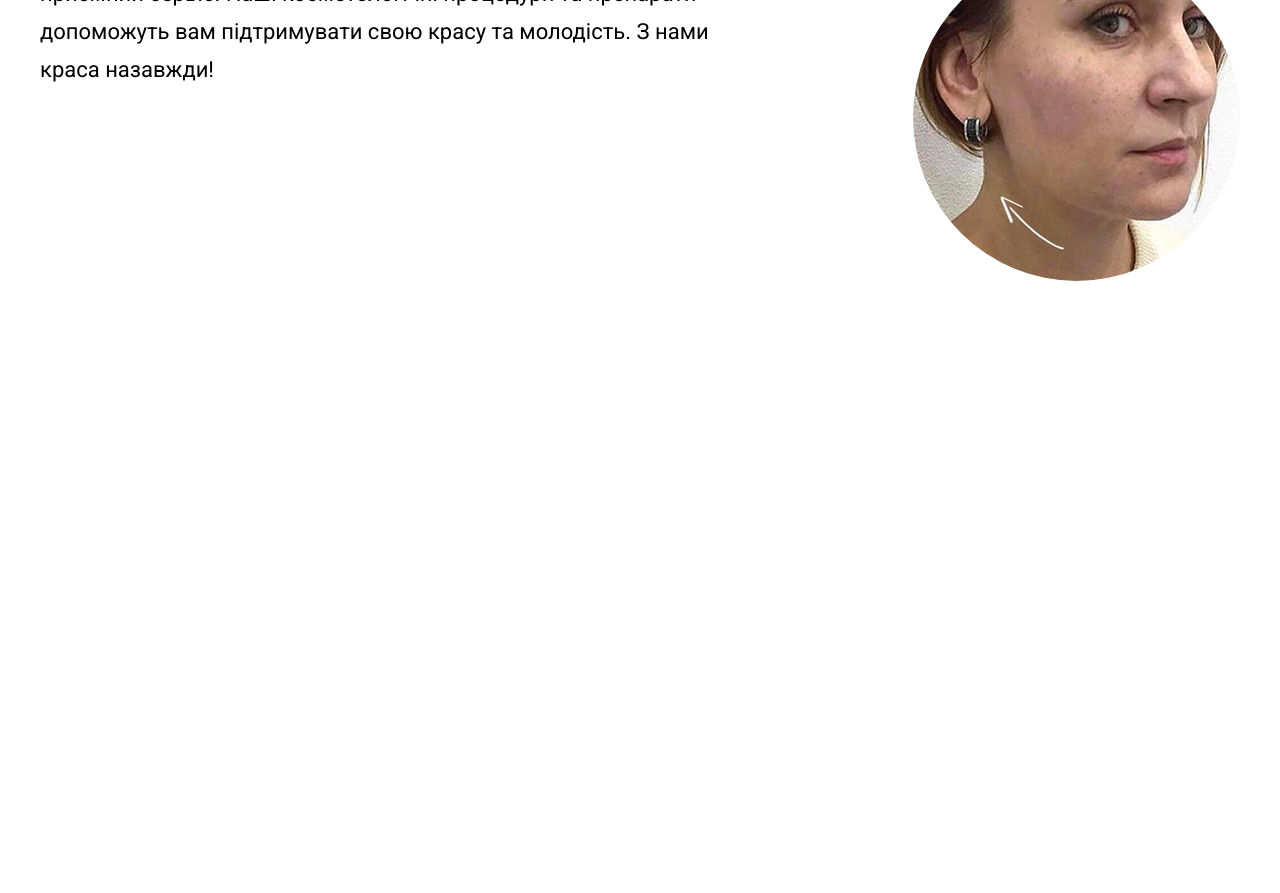
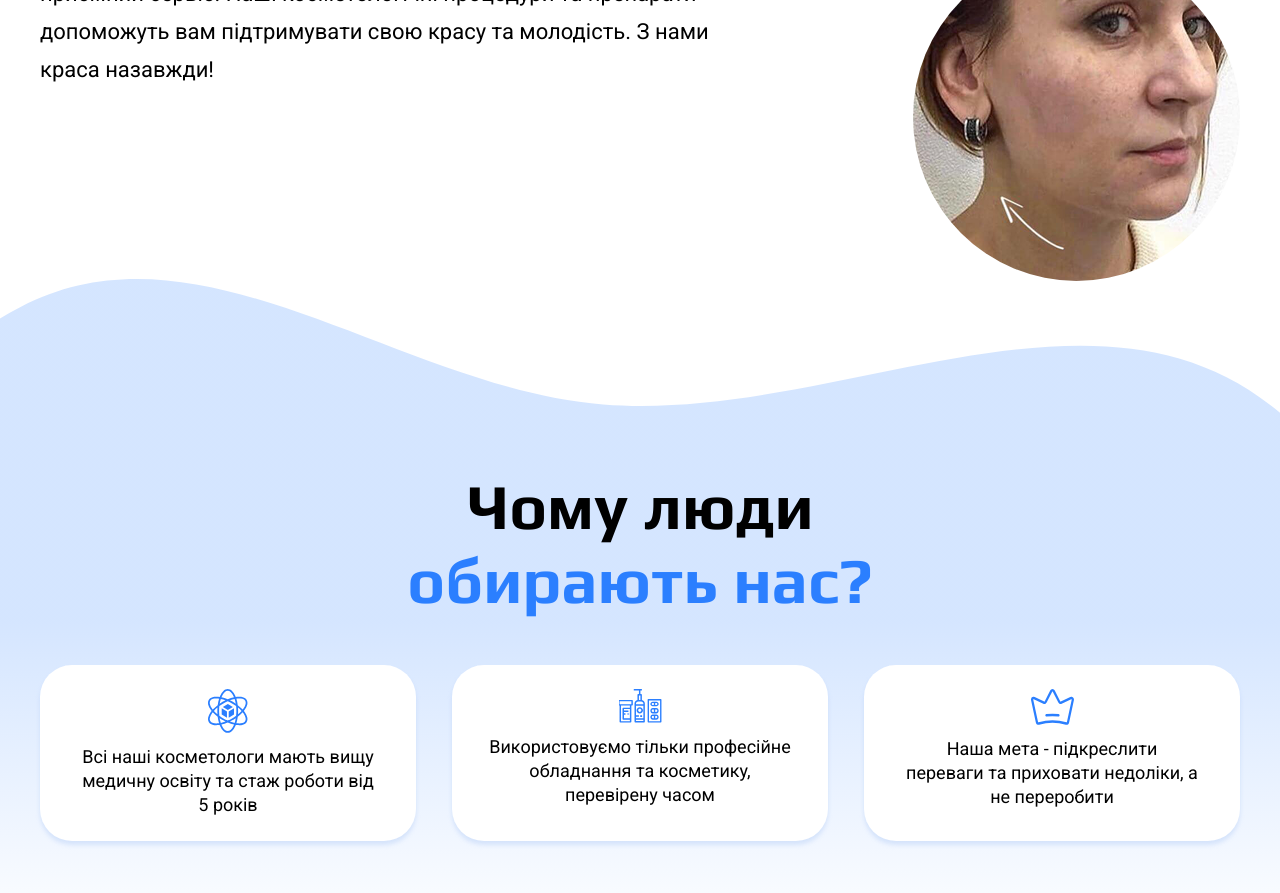
Before and after one commit to orest-krp/genius-homework, a website built with Vite: page index.html in a window 1280 px wide. Shown: the part 1059-1952 px from the top of the page. Before the commit the page ends 1340 px from the top, so only its background shows below. Built offline with nearby package versions, Linux system fonts and the light colour scheme.

Commit message:
adding whyus section

```diff
--- a/index.html
+++ b/index.html
@@ -146,6 +146,26 @@
         </div>
       </div>
     </section>
+    <section class="whyus">
+      <div class="whyus__container container">
+        <h2 class="whyus__title title">Чому люди <br /> <strong class="accent">обирають нас?</strong> </h2>
+        <ul class="whyus__list">
+          <li class="whyus__item">
+            <img class="whyus__item-icon" src="/src/assets/img/icons/science.svg" alt="Компетенції" />
+            <p>Всі наші косметологи мають вищу медичну освіту
+              та стаж роботи від 5 років</p>
+          </li>
+          <li class="whyus__item">
+            <img class="whyus__item-icon" src="/src/assets/img/icons/medicine.svg" alt="Професійне обладнання" />
+            <p>Використовуємо тільки професійне обладнання та косметику, перевірену часом</p>
+          </li>
+          <li class="whyus__item">
+            <img class="whyus__item-icon" src="/src/assets/img/icons/crown.svg" alt="Мета" />
+            <p>Наша мета - підкреслити переваги та приховати недоліки, а не переробити</p>
+          </li>
+        </ul>
+      </div>
+    </section>
   </main>
   <script type="module" src="/src/main.js"></script>
   <script src="/src/mobile-menu.js"></script>
--- a/src/_about.scss
+++ b/styles/_about.scss
@@ -22,7 +22,6 @@
         margin-bottom: 4rem;
 
         @media (max-width: $screen-md) {
-            font-size: 3.2rem;
             margin-bottom: 2.4rem;
         }
     }
--- a/src/_base.scss
+++ b/styles/_base.scss
@@ -4,6 +4,8 @@ $color-primary: #2B7FFF;
 $color-text: #011C44;
 $color-text-secondary: #747272;
 $color-text-secondary-hero: #4a4a4a;
+$color-shadow: #a8c6f561;
+
 $color-white: #ffffff;
 $color-white-transparent: rgba(255, 255, 255, 0.25);
 
@@ -43,4 +45,8 @@ h6 {
 
 .title {
     font-size: 6.4rem;
+
+    @media (max-width: $screen-md) {
+        font-size: 3.2rem;
+    }
 }
--- /dev/null
+++ b/styles/_whyus.scss
@@ -0,0 +1,60 @@
+@use "./base" as *;
+
+.whyus {
+    margin-top: 20rem;
+    position: relative;
+
+    &::before {
+        content: "";
+        position: absolute;
+        top: -19rem;
+        left: 0;
+        z-index: -1;
+        width: 100%;
+        height: 80rem;
+        background: url("../src/assets/img/whyus.svg") no-repeat center top / cover;
+    }
+
+    @media (max-width: $screen-lg) {
+        margin-top: 14rem;
+
+        &::before {
+            top: -17rem;
+            height: 160rem;
+        }
+    }
+
+    @media (max-width: $screen-md) {
+        margin-top: 10rem;
+    }
+
+    &__title {
+        text-align: center;
+    }
+
+    &__list {
+        margin-top: 4.8rem;
+        display: flex;
+        gap: 3.6rem;
+
+        @media (max-width: $screen-md) {
+            margin-top: 2.4rem;
+            flex-direction: column;
+            gap: 1.6rem;
+        }
+    }
+
+    &__item {
+        text-align: center;
+        flex: 1;
+        display: flex;
+        flex-direction: column;
+        gap: 1.2rem;
+        align-items: center;
+        line-height: 2.4rem;
+        border-radius: 3.2rem;
+        padding: 2.4rem 3.2rem;
+        background: $color-white;
+        box-shadow: 0px 4px 4px 0px $color-shadow;
+    }
+}
```
Also changed, not shown: src/style.scss (+8 -7 lines), src/assets/img/footer.svg (renamed from src/assets/img/background.svg), src/assets/img/icons/benefits.svg (deleted), src/assets/img/icons/crown.svg (added), src/assets/img/icons/medicine.svg (added), src/assets/img/icons/science.svg (added), src/assets/img/whyus.svg (added), styles/_fonts.scss (renamed from src/_fonts.scss), styles/_header.scss (renamed from src/_header.scss), styles/_hero.scss (renamed from src/_hero.scss), styles/_layout.scss (renamed from src/_layout.scss), styles/_menu.scss (renamed from src/_menu.scss), styles/_reset.scss (renamed from src/_reset.scss), styles/_socials.scss (renamed from src/_socials.scss).
